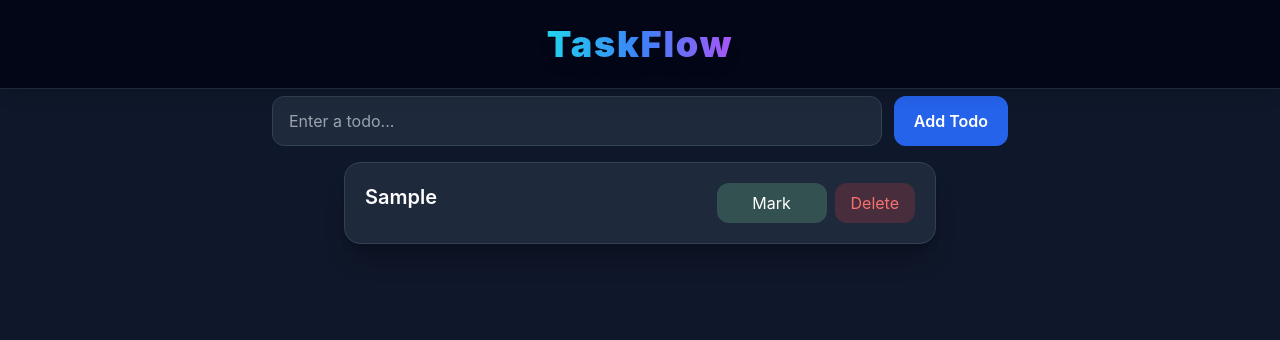
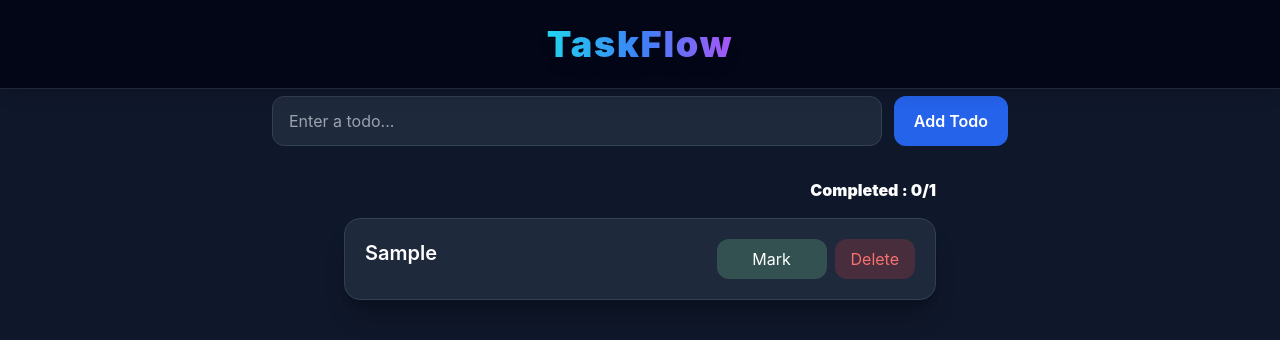
Before and after one commit to subhashkumar65284/react-redux-todo-app, a React (Create React App) app: page / in a window 1280 px wide. Both pictures are taken after typing "Sample" into the empty fields and a click on the button "Add Todo". Shown: the top 340 px of the page. Built offline with nearby package versions, Linux system fonts and the light colour scheme.

Commit message:
Added progress Bar

```diff
--- a/src/App.js
+++ b/src/App.js
@@ -1,6 +1,11 @@
 import { useState } from "react";
 import { useDispatch, useSelector } from "react-redux";
-import { addTodo,deleteTodo,completeTodo,unmarkTodo } from "./slices/todoSlice";
+import {
+  addTodo,
+  deleteTodo,
+  completeTodo,
+  unmarkTodo,
+} from "./slices/todoSlice";
 import { v4 as uuid } from "uuid";
 import Navbar from "./components/navbar";
 import "./App.css";
@@ -15,7 +20,7 @@ function App() {
         addTodo({
           id: uuid(),
           todo: inputText,
-          status:"added"
+          status: "added",
         }),
       );
     }
@@ -23,19 +28,33 @@ function App() {
   };
 
   const onDeleteTodoClick = (id) => {
-    dispatch(deleteTodo({
-      id:id,
-    }))
-  }
+    dispatch(
+      deleteTodo({
+        id: id,
+      }),
+    );
+  };
   const onCompleteTodoClick = (id) => {
-    dispatch(completeTodo({
-      id:id,
-    }))
-  }
+    dispatch(
+      completeTodo({
+        id: id,
+      }),
+    );
+  };
   const onUnmarkTodoClick = (id) => {
-    dispatch(unmarkTodo({
-      id:id,
-    }))
+    dispatch(
+      unmarkTodo({
+        id: id,
+      }),
+    );
+  };
+  const countCompleted = () => {
+    let count = 0;
+    todos.forEach((todo) => {
+      if(todo.status==="complete") count++;
+    })
+    console.log(count);
+    return count;
   }
   return (
     <>
@@ -70,9 +89,7 @@ function App() {
             Add Todo
           </button>
         </div>
-
         {/* Todo List */}
-
         <div
           className="
         overflow-y-auto
@@ -90,10 +107,15 @@ function App() {
         "
         >
           <div className="space-y-4">
-
-          {(todos && todos.length > 0) ? (
+            {(todos && todos.length > 0 )? (
+              <div className="flex justify-end font-black mt-4 mb-4">
+                Completed : {countCompleted()}/{todos.length}
+              </div>
+            ) : (
+              <div className="flex justify-end font-black mt-4 mb-4"></div>
+            )}
+            {todos && todos.length > 0 ? (
               todos.map(({ id, todo, status }) => (
-
                 <div
                   key={id}
                   className="
@@ -106,9 +128,7 @@ function App() {
                 transition-all
                 "
                 >
-
                   <div className="flex flex-col sm:flex-row justify-between gap-4">
-
                     <h2
                       className={`
                     text-lg sm:text-xl
@@ -121,7 +141,6 @@ function App() {
                     </h2>
 
                     <div className="flex flex-wrap gap-2 sm:justify-end">
-
                       {status !== "complete" ? (
                         <button
                           onClick={() => onCompleteTodoClick(id)}
@@ -165,23 +184,15 @@ function App() {
                       >
                         Delete
                       </button>
-
                     </div>
-
                   </div>
-
                 </div>
-
               ))
             ) : (
-            <h1 className="text-center font-black text-2xl">
-              No Todos !!
-            </h1>
+              <h1 className="text-center font-black text-2xl">No Todos !!</h1>
             )}
-
           </div>
         </div>
-
       </div>
     </>
   );
```
Lines whose indentation alone changed are shown as unchanged.
